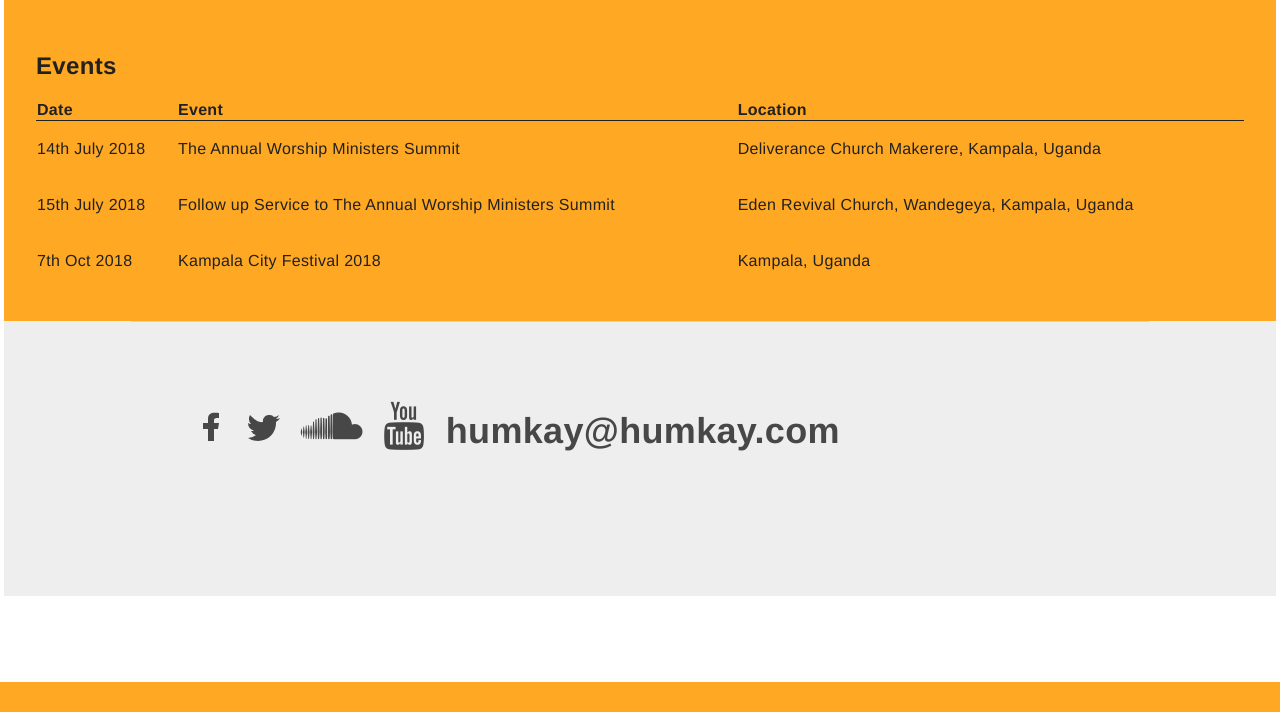
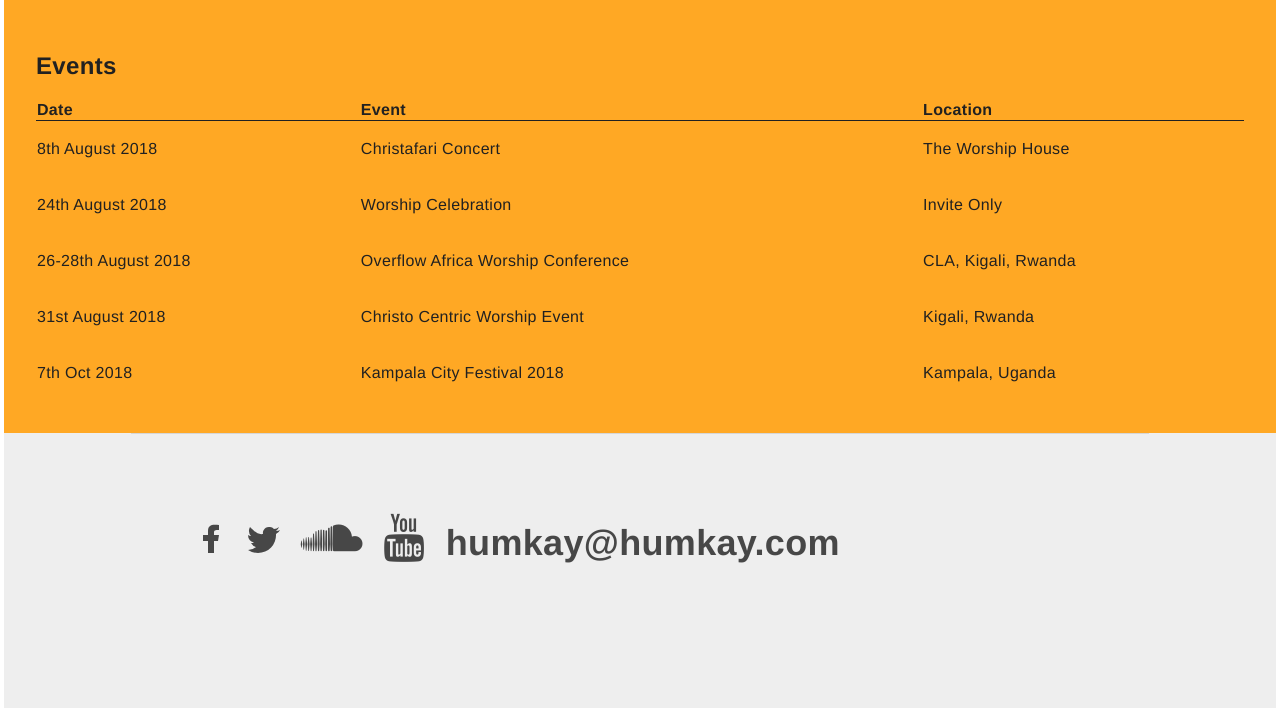
Before and after one commit to matlads/humkay.com, a CodeIgniter app: page /database/index.php/pages/events in a window 1280 px wide. Shown: the part 118-830 px from the top of the page. Before the commit the page ends 800 px from the top, so only its background shows below. Run offline with CodeIgniter, Linux system fonts and the light colour scheme; some libraries are stand-ins or nearby versions.

Commit message:
New events

```diff
--- a/application/views/events.php
+++ b/application/views/events.php
@@ -17,7 +17,6 @@
                             <td class="pv3">Red Sofa Session</td>
                             <td class="pv3">Golf Course Hotel, Kampala, Uganda</td>
                         </tr>
--->
 
                         <tr>
                             <td class="pv3">14th July 2018</td>
@@ -30,6 +29,31 @@
                             <td class="pv3">Follow up Service to The Annual Worship Ministers Summit</td>
                             <td class="pv3">Eden Revival Church, Wandegeya, Kampala, Uganda</td>
                         </tr>
+-->
+
+                        <tr>
+                            <td class="pv3">8th August 2018</td>
+                            <td class="pv3">Christafari Concert</td>
+                            <td class="pv3">The Worship House</td>
+                        </tr>
+
+                        <tr>
+                            <td class="pv3">24th August 2018</td>
+                            <td class="pv3">Worship Celebration</td>
+                            <td class="pv3">Invite Only</td>
+                        </tr>
+
+                        <tr>
+                            <td class="pv3">26-28th August 2018</td>
+                            <td class="pv3">Overflow Africa Worship Conference</td>
+                            <td class="pv3">CLA, Kigali, Rwanda</td>
+                        </tr>
+
+                        <tr>
+                            <td class="pv3">31st August 2018</td>
+                            <td class="pv3">Christo Centric Worship Event</td>
+                            <td class="pv3">Kigali, Rwanda</td>
+                        </tr>
 
                         <tr>
                             <td class="pv3">7th Oct 2018</td>
```
